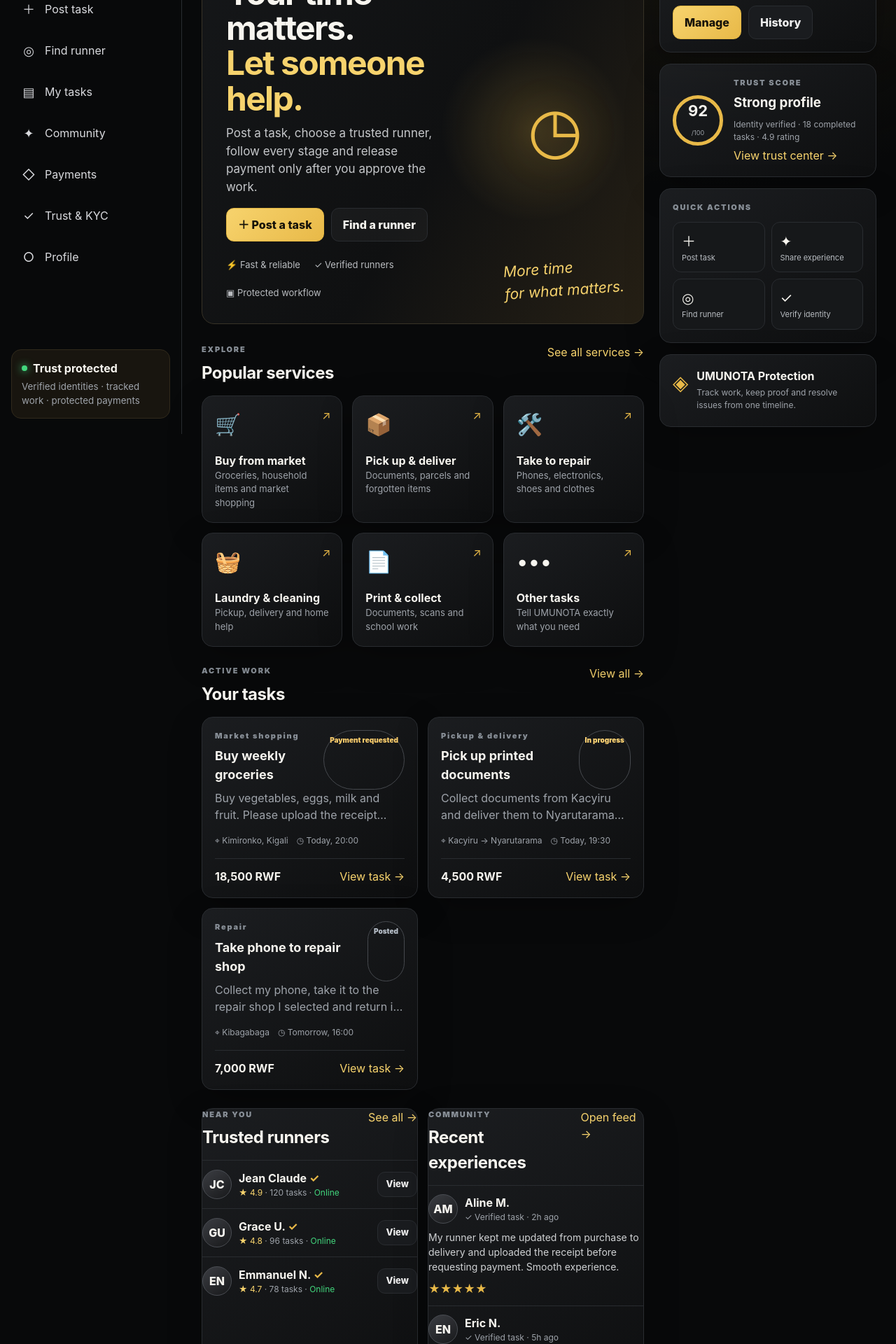
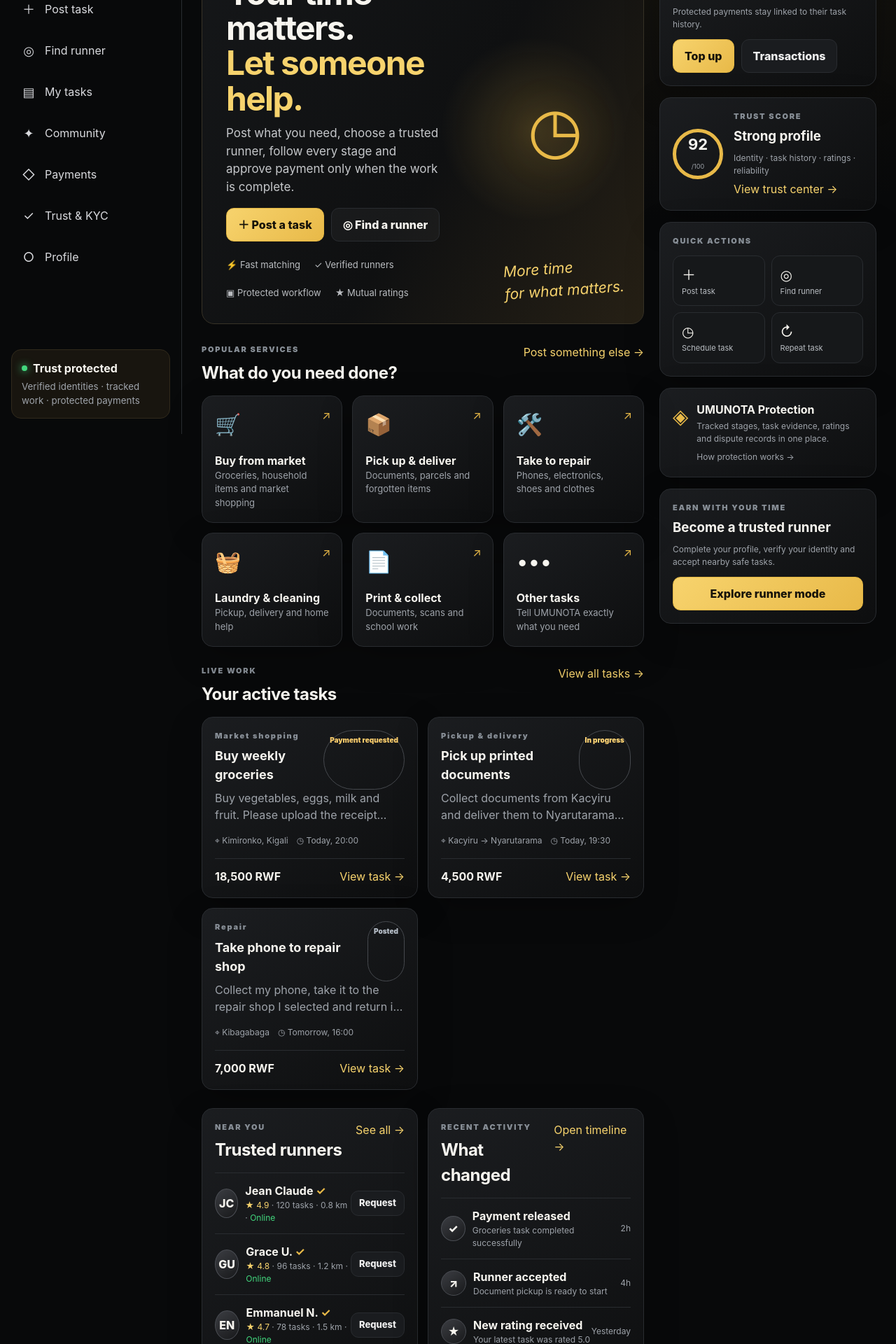
Before and after one commit to tiangroupinv/umunota-v1-beta, a Next.js app: page /dashboard in a window 1280 px wide. Shown: the part 180-2100 px from the top of the page at 70% size. Built offline with nearby package versions, Linux system fonts and the light colour scheme.

Commit message:
feat: align dashboard with approved UMUNOTA design

```diff
--- a/app/dashboard/page.tsx
+++ b/app/dashboard/page.tsx
@@ -1,7 +1,66 @@
 'use client';
-import Link from 'next/link';import AppShell from '@/components/AppShell';import TaskCard from '@/components/TaskCard';import {runners,services} from '@/lib/demo-data';import {useDemo} from '@/app/providers';
-export default function Dashboard(){const {tasks,posts}=useDemo();return <AppShell><div className="layout3"><div className="contentCol"><section className="hero"><div className="heroCopy"><span className="eyebrow gold">TRUSTED EVERYDAY HELP IN KIGALI</span><h1>Your time matters.<br/><span className="gold">Let someone help.</span></h1><p>Post a task, choose a trusted runner, follow every stage and release payment only after you approve the work.</p><div className="heroActions"><Link className="btn btn-gold" href="/tasks/new">＋ Post a task</Link><Link className="btn btn-glass" href="/runners">Find a runner</Link></div><div className="trustRow"><span>⚡ Fast & reliable</span><span>✓ Verified runners</span><span>▣ Protected workflow</span></div></div><div className="heroVisual"><div className="timeOrb">◷</div><span className="script">More time<br/>for what matters.</span></div></section>
-<section className="section"><div className="section-head"><div><span className="eyebrow">EXPLORE</span><h2>Popular services</h2></div><Link className="gold" href="/tasks/new">See all services →</Link></div><div className="grid services">{services.map(s=><Link href={'/tasks/new?title='+encodeURIComponent(s.title)} className="card service" key={s.title}><div className="serviceIcon">{s.icon}</div><b>{s.title}</b><p>{s.desc}</p><span className="serviceArrow">↗</span></Link>)}</div></section>
-<section className="section"><div className="section-head"><div><span className="eyebrow">ACTIVE WORK</span><h2>Your tasks</h2></div><Link className="gold" href="/tasks">View all →</Link></div><div className="grid twocol">{tasks.slice(0,4).map(t=><TaskCard task={t} key={t.id}/>)}</div></section>
-<section className="section grid twocol"><div className="card"><div className="section-head"><div><span className="eyebrow">NEAR YOU</span><h2>Trusted runners</h2></div><Link className="gold" href="/runners">See all →</Link></div>{runners.slice(0,3).map(r=><div className="runnerRow" key={r.id}><div className="identity"><div className="avatar">{r.initials}</div><div><b>{r.name} {r.verified&&<span className="verified">✓</span>}</b><div className="small"><span className="gold">★ {r.rating}</span> · {r.tasks} tasks · <span className={r.online?'online':'muted'}>{r.online?'Online':'Offline'}</span></div></div></div><Link className="btn btn-small btn-dark" href={'/runners#'+r.id}>View</Link></div>)}</div><div className="card"><div className="section-head"><div><span className="eyebrow">COMMUNITY</span><h2>Recent experiences</h2></div><Link className="gold" href="/community">Open feed →</Link></div>{posts.slice(0,2).map(p=><div className="miniPost" key={p.id}><div className="identity"><div className="avatar">{p.avatar}</div><div><b>{p.author}</b><div className="small muted">{p.verifiedTask?'✓ Verified task':'Community post'} · {p.createdAt}</div></div></div><p>{p.body}</p><span className="stars">{'★'.repeat(p.rating)}</span></div>)}</div></section></div>
-<aside className="sidecards"><div className="card walletCard"><span className="eyebrow">AVAILABLE BALANCE</span><div className="kpi">12,500 <small>RWF</small></div><div className="walletActions"><Link className="btn btn-gold" href="/payments">Manage</Link><Link className="btn btn-dark" href="/payments">History</Link></div></div><div className="card trustCard"><div className="trustRing"><b>92</b><small>/100</small></div><div><span className="eyebrow">TRUST SCORE</span><h3>Strong profile</h3><p>Identity verified · 18 completed tasks · 4.9 rating</p><Link href="/kyc" className="gold">View trust center →</Link></div></div><div className="card"><span className="eyebrow">QUICK ACTIONS</span><div className="quickGrid"><Link href="/tasks/new">＋<span>Post task</span></Link><Link href="/community">✦<span>Share experience</span></Link><Link href="/runners">◎<span>Find runner</span></Link><Link href="/kyc">✓<span>Verify identity</span></Link></div></div><div className="card safetyCard"><span>◈</span><div><b>UMUNOTA Protection</b><p>Track work, keep proof and resolve issues from one timeline.</p></div></div></aside></div></AppShell>}
+import Link from 'next/link';
+import AppShell from '@/components/AppShell';
+import TaskCard from '@/components/TaskCard';
+import { runners, services } from '@/lib/demo-data';
+import { useDemo } from '@/app/providers';
+
+const activity = [
+  ['✓','Payment released','Groceries task completed successfully','2h'],
+  ['↗','Runner accepted','Document pickup is ready to start','4h'],
+  ['★','New rating received','Your latest task was rated 5.0','Yesterday'],
+];
+
+export default function Dashboard() {
+  const { tasks, posts } = useDemo();
+  return <AppShell>
+    <div className="layout3">
+      <div className="contentCol">
+        <section className="hero">
+          <div className="heroCopy">
+            <span className="eyebrow gold">TRUSTED EVERYDAY HELP IN KIGALI</span>
+            <h1>Your time matters.<br/><span className="gold">Let someone help.</span></h1>
+            <p>Post what you need, choose a trusted runner, follow every stage and approve payment only when the work is complete.</p>
+            <div className="heroActions"><Link className="btn btn-gold" href="/tasks/new">＋ Post a task</Link><Link className="btn btn-glass" href="/runners">◎ Find a runner</Link></div>
+            <div className="trustRow"><span>⚡ Fast matching</span><span>✓ Verified runners</span><span>▣ Protected workflow</span><span>★ Mutual ratings</span></div>
+          </div>
+          <div className="heroVisual"><div className="timeOrb">◷</div><span className="script">More time<br/>for what matters.</span></div>
+        </section>
+
+        <section className="section">
+          <div className="section-head"><div><span className="eyebrow">POPULAR SERVICES</span><h2>What do you need done?</h2></div><Link className="gold" href="/tasks/new">Post something else →</Link></div>
+          <div className="grid services">{services.slice(0,6).map(s=><Link href={'/tasks/new?title='+encodeURIComponent(s.title)} className="card service" key={s.title}><div className="serviceIcon">{s.icon}</div><b>{s.title}</b><p>{s.desc}</p><span className="serviceArrow">↗</span></Link>)}</div>
+        </section>
+
+        <section className="section">
+          <div className="section-head"><div><span className="eyebrow">LIVE WORK</span><h2>Your active tasks</h2></div><Link className="gold" href="/tasks">View all tasks →</Link></div>
+          <div className="grid twocol">{tasks.slice(0,4).map(t=><TaskCard task={t} key={t.id}/>)}</div>
+        </section>
+
+        <section className="section grid twocol">
+          <div className="card" style={{padding:18}}>
+            <div className="section-head"><div><span className="eyebrow">NEAR YOU</span><h2>Trusted runners</h2></div><Link className="gold" href="/runners">See all →</Link></div>
+            {runners.slice(0,4).map(r=><div className="runnerRow" key={r.id}><div className="identity"><div className="avatar">{r.initials}</div><div><b>{r.name} {r.verified&&<span className="verified">✓</span>}</b><div className="small"><span className="gold">★ {r.rating}</span> · {r.tasks} tasks · {r.distance} · <span className={r.online?'online':'muted'}>{r.online?'Online':'Offline'}</span></div></div></div><Link className="btn btn-small btn-dark" href={'/runners#'+r.id}>Request</Link></div>)}
+          </div>
+          <div className="card" style={{padding:18}}>
+            <div className="section-head"><div><span className="eyebrow">RECENT ACTIVITY</span><h2>What changed</h2></div><Link className="gold" href="/tasks">Open timeline →</Link></div>
+            {activity.map(([icon,title,body,time])=><div className="runnerRow" key={title}><div className="identity"><div className="avatar smallAvatar">{icon}</div><div><b>{title}</b><div className="small muted">{body}</div></div></div><span className="small muted">{time}</span></div>)}
+          </div>
+        </section>
+
+        <section className="section">
+          <div className="section-head"><div><span className="eyebrow">COMMUNITY</span><h2>Experiences from completed tasks</h2></div><Link className="gold" href="/community">Open community →</Link></div>
+          <div className="grid twocol">{posts.slice(0,2).map(p=><div className="card miniPost" style={{padding:18}} key={p.id}><div className="identity"><div className="avatar">{p.avatar}</div><div><b>{p.author}</b><div className="small muted">{p.verifiedTask?'✓ Verified task':'Community post'} · {p.createdAt}</div></div></div><p>{p.body}</p><span className="stars">{'★'.repeat(p.rating)}</span></div>)}</div>
+        </section>
+      </div>
+
+      <aside className="sidecards">
+        <div className="card walletCard"><span className="eyebrow">WALLET BALANCE</span><div className="kpi">12,500 <small>RWF</small></div><p className="small muted">Protected payments stay linked to their task history.</p><div className="walletActions"><Link className="btn btn-gold" href="/payments">Top up</Link><Link className="btn btn-dark" href="/payments">Transactions</Link></div></div>
+        <div className="card trustCard"><div className="trustRing"><b>92</b><small>/100</small></div><div><span className="eyebrow">TRUST SCORE</span><h3>Strong profile</h3><p>Identity · task history · ratings · reliability</p><Link href="/kyc" className="gold">View trust center →</Link></div></div>
+        <div className="card"><span className="eyebrow">QUICK ACTIONS</span><div className="quickGrid"><Link href="/tasks/new">＋<span>Post task</span></Link><Link href="/runners">◎<span>Find runner</span></Link><Link href="/tasks/new">◷<span>Schedule task</span></Link><Link href="/tasks">↻<span>Repeat task</span></Link></div></div>
+        <div className="card safetyCard"><span>◈</span><div><b>UMUNOTA Protection</b><p>Tracked stages, task evidence, ratings and dispute records in one place.</p><Link href="/kyc" className="gold small">How protection works →</Link></div></div>
+        <div className="card" style={{padding:18}}><span className="eyebrow gold">EARN WITH YOUR TIME</span><h3>Become a trusted runner</h3><p className="small muted">Complete your profile, verify your identity and accept nearby safe tasks.</p><Link href="/runners" className="btn btn-gold btn-wide">Explore runner mode</Link></div>
+      </aside>
+    </div>
+  </AppShell>;
+}
```
